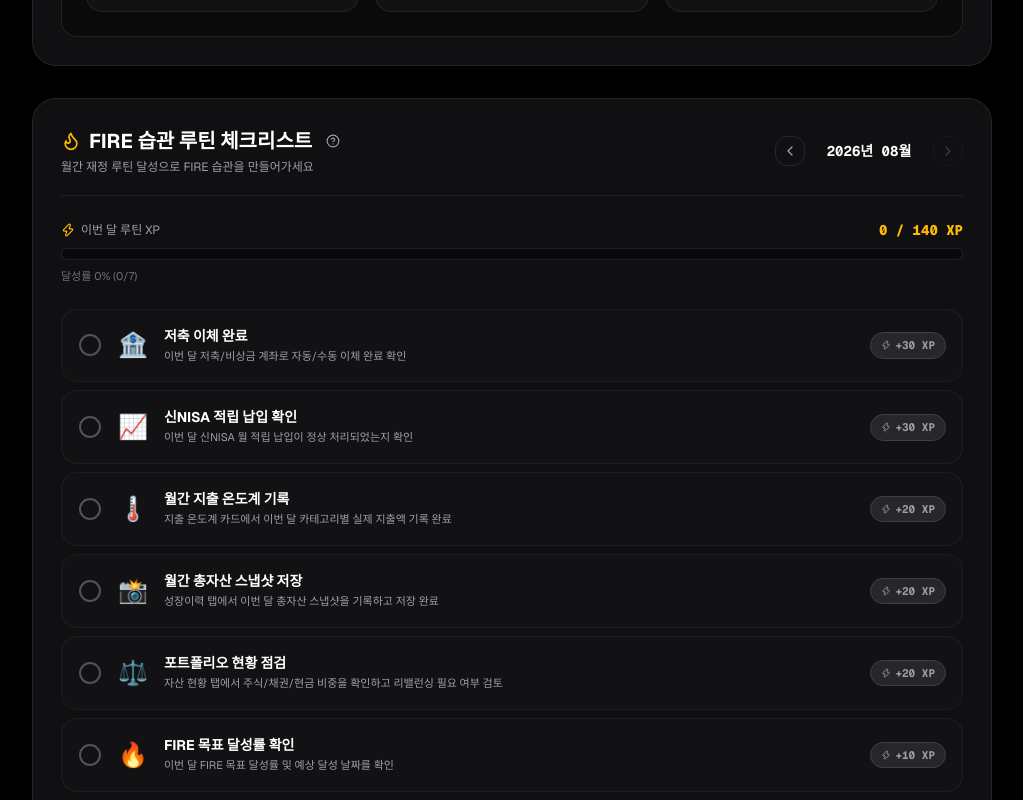
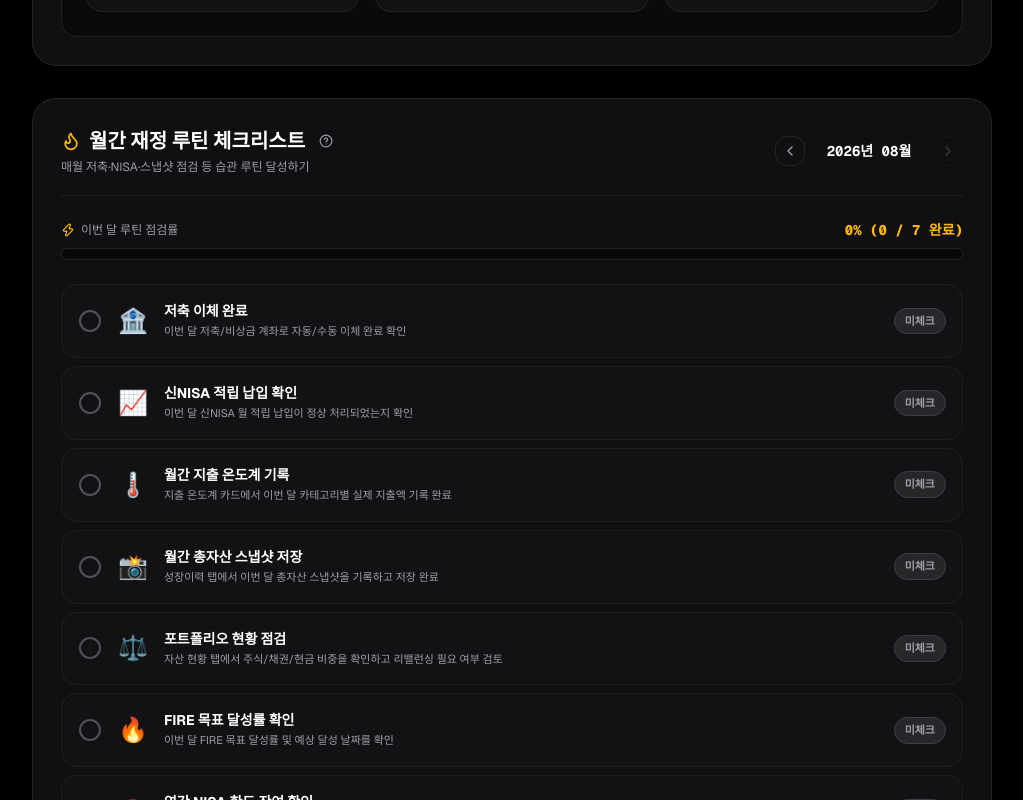
Before and after one commit to jominq0131-boop/financial-os, a Next.js app: page / in a window 1280 px wide. Shown: the part 1520-2320 px from the top of the page, without its empty margins (256-1279 px from the left). Built offline with nearby package versions, Linux system fonts and the light colour scheme.

Commit message:
refactor: v2.0.0 cleanup stock tracker and simplify routine UX

```diff
--- a/src/app/page.tsx
+++ b/src/app/page.tsx
@@ -28,7 +28,6 @@ import FinancialLevelCard from '@/components/dashboard/FinancialLevelCard';
 import GoalTrackerSection from '@/components/dashboard/GoalTrackerSection';
 import SpendingTemperatureCard from '@/components/dashboard/SpendingTemperatureCard';
 import FireRoutineCard from '@/components/dashboard/FireRoutineCard';
-import StockPortfolioSection from '@/components/dashboard/StockPortfolioSection';
 import Tooltip from '@/components/common/Tooltip';
 import { formatJPY, formatJPYShort } from '@/utils/currency';
 import { Sparkles, ShieldCheck, ArrowUpRight, TrendingUp } from 'lucide-react';
@@ -213,7 +212,6 @@ export default function Home() {
           {activeTab === 'assets' && (
             <div className="space-y-8 animate-fade-in">
               <AssetSection />
-              <StockPortfolioSection />
               <RunwaySection />
               <SpendingTemperatureCard />
               <BucketSection />
--- a/src/components/dashboard/FireRoutineCard.tsx
+++ b/src/components/dashboard/FireRoutineCard.tsx
@@ -73,11 +73,11 @@ export default function FireRoutineCard() {
           <div>
             <h2 className="text-xl font-bold text-white flex items-center gap-2">
               <Flame className="w-5 h-5 text-amber-400" />
-              FIRE 습관 루틴 체크리스트
-              <Tooltip content="매월 반복해야 할 FIRE 달성 루틴을 완료할 때마다 XP를 획득합니다. 전체 완료 시 폭죽 팡파르가 터집니다!" />
+              월간 재정 루틴 체크리스트
+              <Tooltip content="매월 꼭 챙겨야 할 7대 핵심 재정 점검 항목입니다. 루틴을 체크하여 이번 달 완주를 달성해보세요!" />
             </h2>
             <p className="text-xs text-zinc-400 mt-1">
-              월간 재정 루틴 달성으로 FIRE 습관을 만들어가세요
+              매월 저축·NISA·스냅샷 점검 등 습관 루틴 달성하기
             </p>
           </div>
 
@@ -102,30 +102,22 @@ export default function FireRoutineCard() {
           </div>
         </div>
 
-        {/* XP Progress Bar */}
+        {/* Routine Progress Bar */}
         <div className="space-y-2">
           <div className="flex justify-between items-center text-xs">
             <span className="text-zinc-400 flex items-center gap-1.5">
               <Zap className="w-3.5 h-3.5 text-amber-400" />
-              이번 달 루틴 XP
+              이번 달 루틴 점검률
             </span>
             <span className="font-extrabold text-amber-400 font-mono text-sm">
-              {isHydrated ? monthXP : 0} / {MAX_XP_PER_MONTH} XP
+              {isHydrated ? completionRate : 0}% ({completedIds.length} / {FIRE_ROUTINES.length} 완료)
             </span>
           </div>
           <div className="w-full bg-zinc-950 h-3 rounded-full overflow-hidden border border-zinc-800/80">
             <div
               className={`h-full rounded-full transition-all duration-700 ${getXpColor()}`}
-              style={{ width: `${isHydrated ? xpPercent : 0}%` }}
+              style={{ width: `${isHydrated ? completionRate : 0}%` }}
             />
-          </div>
-          <div className="flex justify-between text-[11px] text-zinc-500">
-            <span>달성률 {isHydrated ? completionRate : 0}% ({completedIds.length}/{FIRE_ROUTINES.length})</span>
-            {allDone && isHydrated && (
-              <span className="text-amber-400 font-bold flex items-center gap-1">
-                <Trophy className="w-3 h-3" /> 이번 달 완주!
-              </span>
-            )}
           </div>
         </div>
 
@@ -162,14 +154,13 @@ export default function FireRoutineCard() {
                   <div className="text-[11px] text-zinc-400 mt-0.5 leading-relaxed">{routine.description}</div>
                 </div>
 
-                {/* XP Badge */}
-                <div className={`shrink-0 text-[11px] font-bold px-2.5 py-1 rounded-full border font-mono flex items-center gap-1 transition ${
+                {/* Status Badge */}
+                <div className={`shrink-0 text-[11px] font-bold px-2.5 py-1 rounded-full border transition ${
                   isDone
                     ? 'bg-emerald-500/10 border-emerald-500/30 text-emerald-400'
-                    : 'bg-zinc-800 border-zinc-700 text-zinc-400 group-hover:text-amber-400 group-hover:border-amber-500/30 group-hover:bg-amber-500/10'
+                    : 'bg-zinc-800 border-zinc-700 text-zinc-400 group-hover:text-zinc-200'
                 }`}>
-                  <Zap className="w-2.5 h-2.5" />
-                  +{routine.xp} XP
+                  {isDone ? '완료' : '미체크'}
                 </div>
               </button>
             );
--- a/src/constants/version.ts
+++ b/src/constants/version.ts
@@ -1,2 +1,2 @@
-export const APP_VERSION = 'v1.8';
+export const APP_VERSION = 'v2.0.0';
 export const APP_NAME = 'Financial OS';
```
Also changed, not shown: 1 other file (tests, documents, lock files or other folders).
